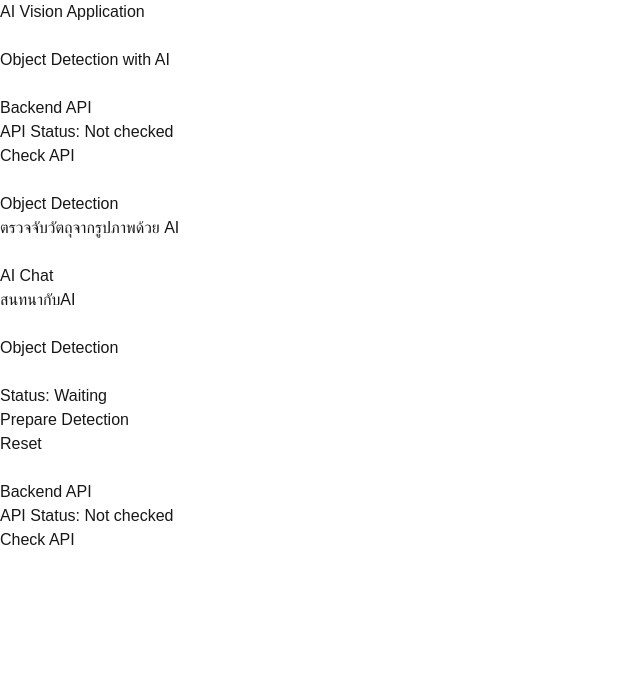
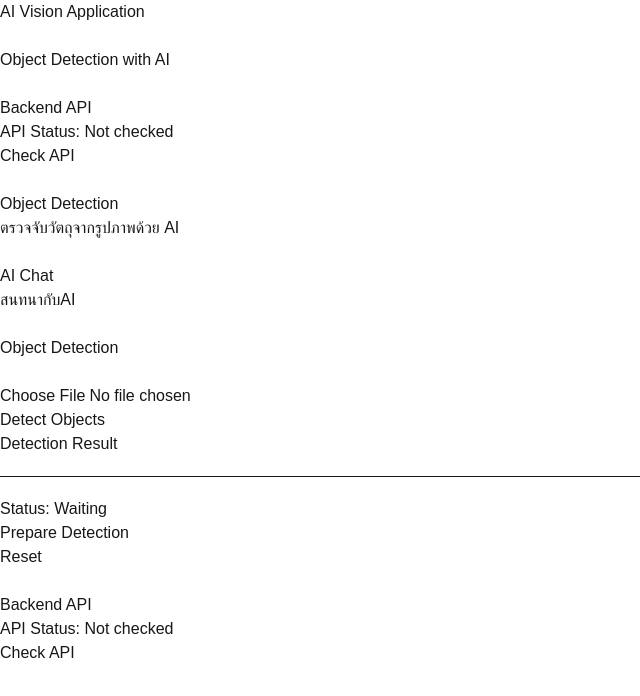
Before and after one commit to famnnod/famaiweb, a Next.js app: page / in a window 1280 px wide. Shown: the top 696 px of the page, without its empty margins (0-640 px from the left). Built offline with nearby package versions, Linux system fonts and the light colour scheme.

Commit message:
Add image upload and detection API integration

```diff
--- a/components/DetectionPanel.tsx
+++ b/components/DetectionPanel.tsx
@@ -1,28 +1,116 @@
 "use client";
 import { useState } from "react";
+
+// (ข้อ 29) สร้าง Type สำหรับผลลัพธ์ Detection
+type Detection = {
+    class: string;
+    confidence: number;
+    bbox: {
+        x1: number;
+        y1: number;
+        x2: number;
+        y2: number;
+    };
+};
+
 export function DetectionPanel() {
     const [status, setStatus] = useState("Waiting");
-    return (<section>
-        <h2>
-            Object Detection
-        </h2>
+    const [selectedFile, setSelectedFile] = useState<File | null>(null);
+
+    // (ข้อ 30) State สำหรับเก็บ Array ของผลลัพธ์
+    const [detections, setDetections] = useState<Detection[]>([]);
+
+    const [loading, setLoading] = useState(false);
+    const [error, setError] = useState("");
+
+    function handleFileChange(event: React.ChangeEvent<HTMLInputElement>) {
+        const file = event.target.files?.[0];
+        if (file) {
+            setSelectedFile(file);
+        }
+    }
+
+    async function detectObjects() {
+        if (!selectedFile) {
+            setError("Please select an image");
+            return;
+        }
+
+        try {
+            setLoading(true);
+            setError("");
+
+            const formData = new FormData();
+            formData.append("image", selectedFile);
+
+            const response = await fetch("http://127.0.0.1:5000/predict", {
+                method: "POST",
+                body: formData
+            });
+
+            if (!response.ok) {
+                throw new Error("Detection failed");
+            }
+
+            const data = await response.json();
+
+            // (ข้อ 31) นำข้อมูล detected_objects ที่ได้มาเก็บลงใน State
+            setDetections(data.detected_objects);
+
+        } catch (error) {
+            setError("Cannot detect objects");
+        } finally {
+            setLoading(false);
+        }
+    }
+
+    return (
+        <section>
+            <h2>Object Detection</h2>
             <br></br>
-        <p>
-            Status: {status}
+
+            <input
+                type="file"
+                accept="image/*"
+                onChange={handleFileChange}
+            />
+
+            {selectedFile && (
+                <p style={{ color: 'blue' }}>
+                    Selected: {selectedFile.name}
                 </p>
+            )}
+            <br></br>
+
             <button
-            onClick={() =>
-                setStatus("Ready")
-            }
+                onClick={detectObjects}
+                disabled={loading}
             >
+                {loading ? "Detecting..." : "Detect Objects"}
+            </button>
+            <br></br>
+
+            {error && (
+                <p style={{ color: 'red' }}>{error}</p>
+            )}
+
+            {/* (ข้อ 32) ส่วนสำหรับแสดงผลลัพธ์ Class และ Confidence บนหน้าเว็บ */}
+            <h3>Detection Result</h3>
+            {detections.map((item, index) => (
+                <div key={index} style={{ marginBottom: '10px' }}>
+                    <strong>{item.class}</strong>
+                    <p>Confidence: {item.confidence}%</p>
+                </div>
+            ))}
+
+            <hr style={{ margin: '20px 0' }} />
+
+            <p>Status: {status}</p>
+            <button onClick={() => setStatus("Ready")}>
                 Prepare Detection
             </button>
             <br></br>
-        <button
-            onClick={() =>
-                setStatus("Waiting")
-            }
-        >
+            <button onClick={() => setStatus("Waiting")}>
                 Reset
             </button>
         </section>
```
Lines whose indentation alone changed are shown as unchanged.
